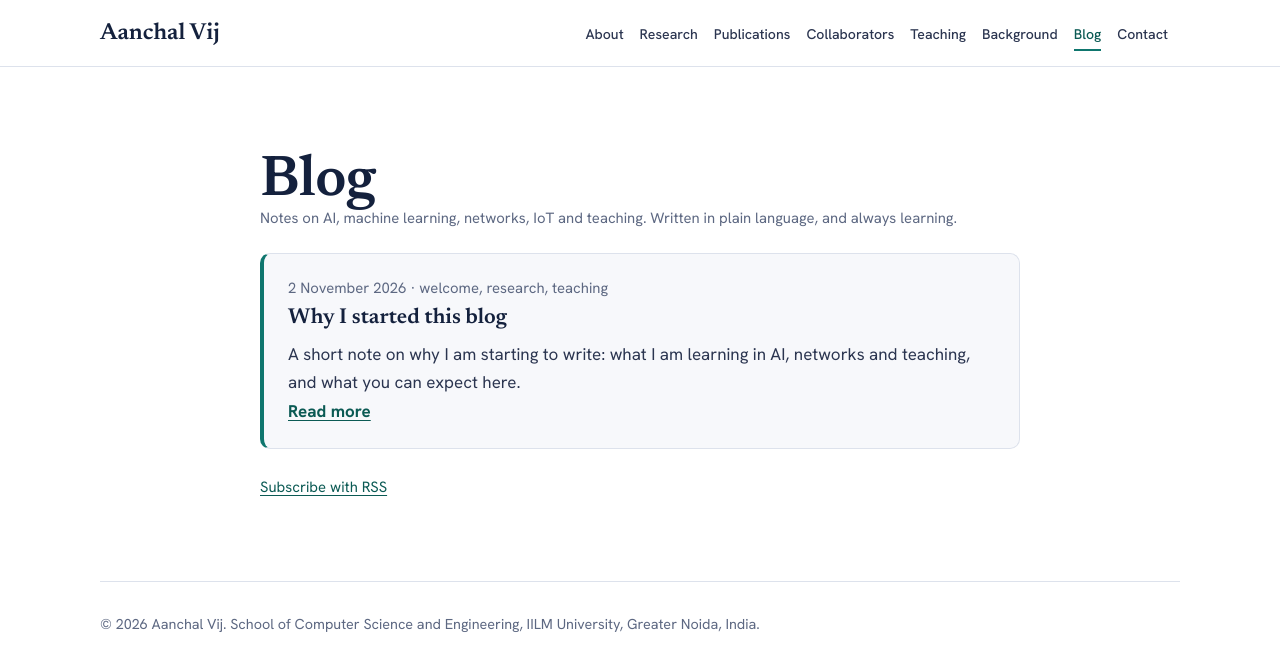
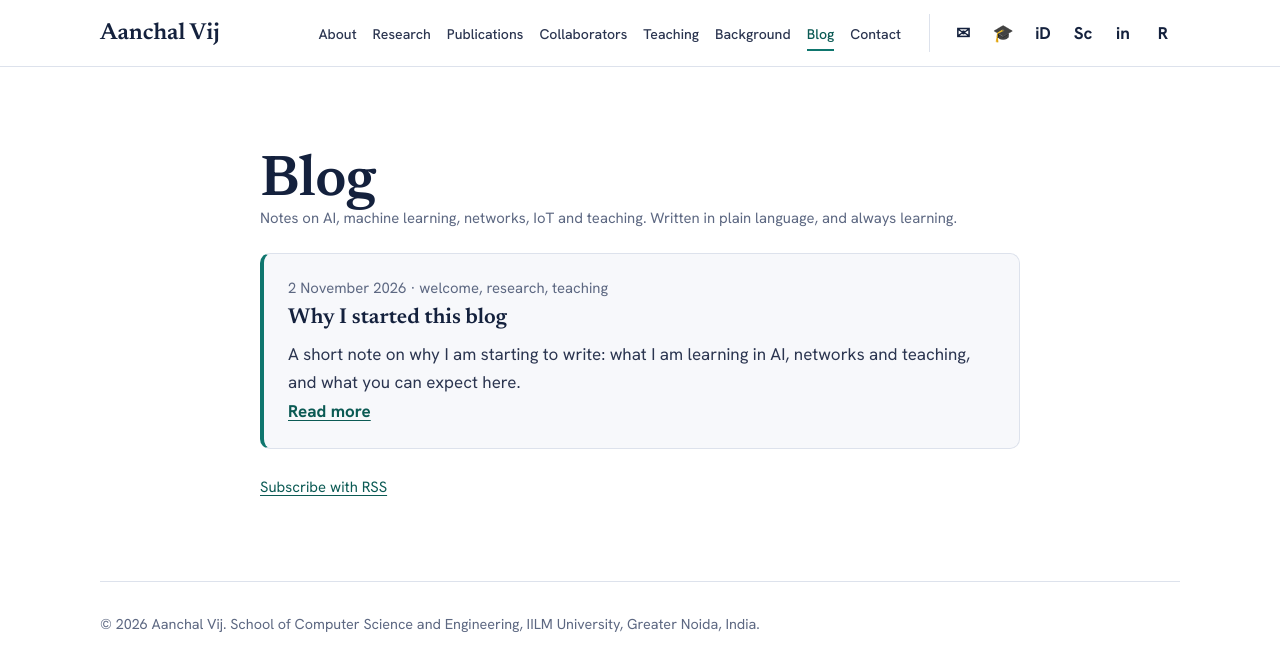
Before and after one commit to draanchalvij-jpg/draanchalvij-jpg.github.io, a Jekyll site: the page built from blog/index.html, in a window 1280 px wide. Shown: the top 671 px of the page. Built offline with Jekyll 4.4.1, drawn with Linux system fonts in a browser that asks for light colours.

Commit message:
Update default.html

```diff
--- a/_layouts/default.html
+++ b/_layouts/default.html
@@ -37,6 +37,14 @@
       <li><a href="/blog/"{% if page.url contains "/blog/" %} class="active" aria-current="page"{% endif %}>Blog</a></li>
       <li><a href="/#contact">Contact</a></li>
     </ul>
+    <div class="social-links" aria-label="Academic and social profiles">
+      <a href="mailto:aanchal.vij@iilm.edu" aria-label="Email" title="Email"><span aria-hidden="true">✉</span></a>
+      <a href="https://scholar.google.com/citations?user=YZU5OkcAAAAJ" target="_blank" rel="noopener noreferrer" aria-label="Google Scholar" title="Google Scholar"><span aria-hidden="true">🎓</span></a>
+      <a href="https://orcid.org/0000-0002-7940-0650" target="_blank" rel="noopener noreferrer" aria-label="ORCID" title="ORCID"><span aria-hidden="true">iD</span></a>
+      <a href="https://www.scopus.com/authid/detail.uri?authorId=57221954706" target="_blank" rel="noopener noreferrer" aria-label="Scopus" title="Scopus"><span aria-hidden="true">Sc</span></a>
+      <a href="https://www.linkedin.com/in/aanchal-vij-b98154b6/" target="_blank" rel="noopener noreferrer" aria-label="LinkedIn" title="LinkedIn"><span aria-hidden="true">in</span></a>
+      <a href="https://researchid.co/aanchal_vij" target="_blank" rel="noopener noreferrer" aria-label="ResearchID" title="ResearchID"><span aria-hidden="true">R</span></a>
+    </div>
   </nav>
 </header>
 <main id="main">
```
